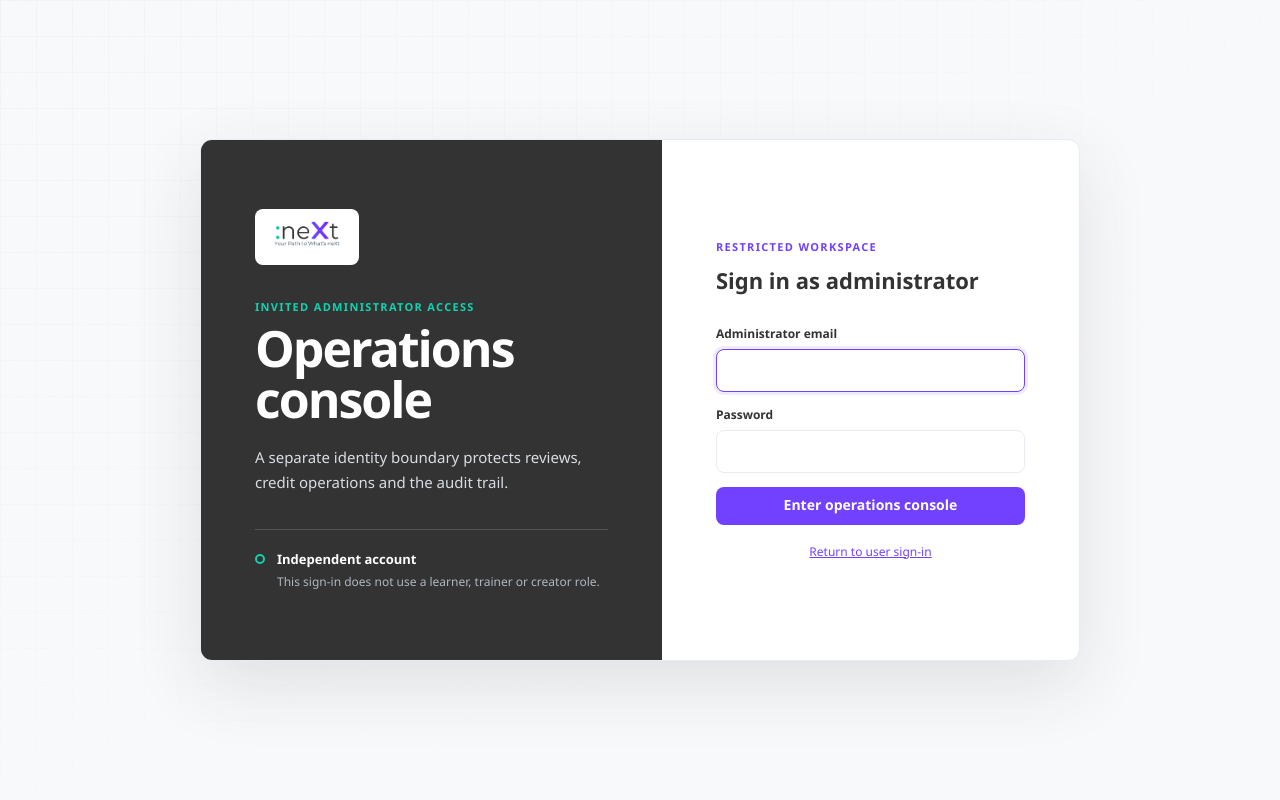
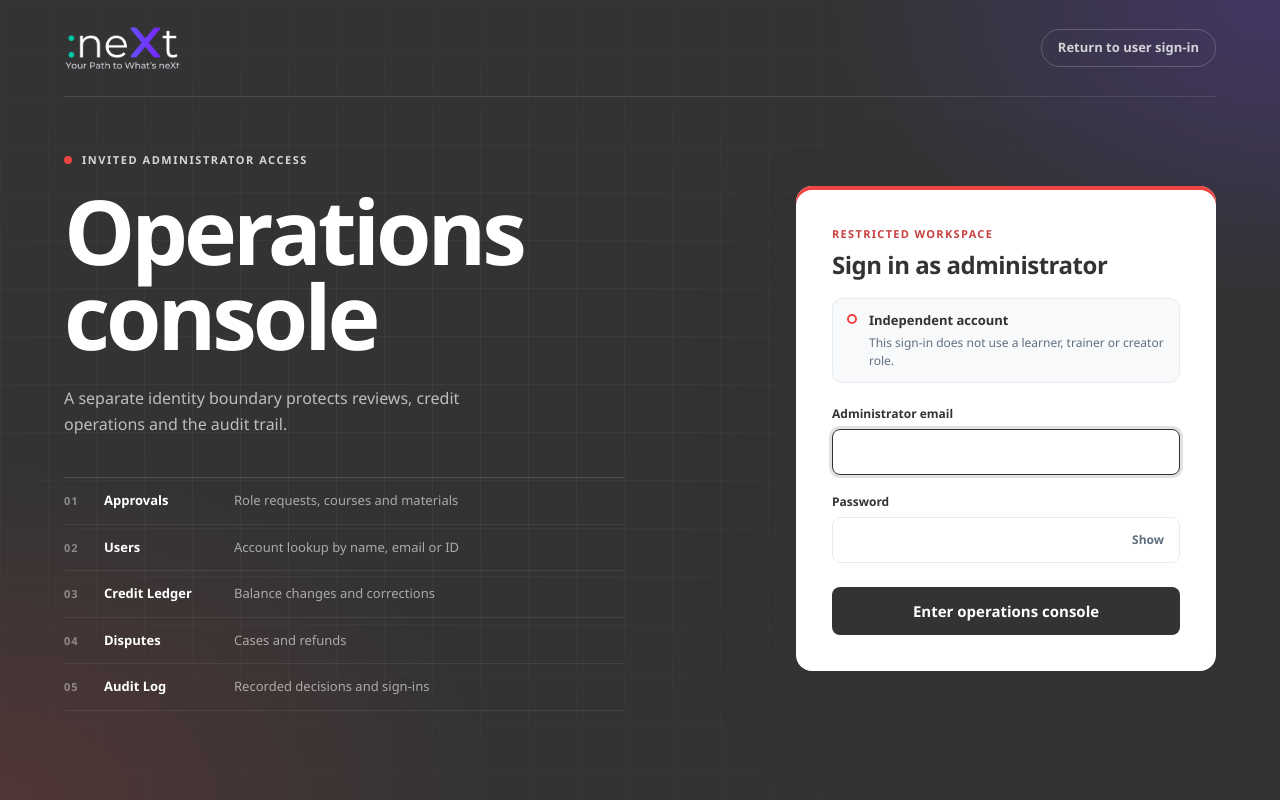
Before and after one commit to 2769824634/CoLearnX, a React (Vite) app in the folder colearnx.client/: page /admin/login in a window 1280 px wide. Built offline with nearby package versions, Linux system fonts and the light colour scheme.

Commit message:
feat(admin): redesign the admin login as an operations console
The admin login looked identical to the user login. Give it a distinct dark console layout listing the areas an administrator manages, with a return link to the user login. Authentication behaviour is unchanged.

```diff
--- a/colearnx.client/src/pages/admin/AdminLoginPage.jsx
+++ b/colearnx.client/src/pages/admin/AdminLoginPage.jsx
@@ -1,9 +1,18 @@
 import { useEffect, useState } from 'react';
 import { Link, Navigate, useLocation } from 'react-router-dom';
 import Logo from '../../components/Logo';
+import PasswordInput from '../../components/PasswordInput';
 import { consumeSessionReplacedMessage, SESSION_REPLACED_MESSAGE } from '../../api/client';
 import useAdminAuth from '../../auth/useAdminAuth';
 import '../../styles/admin.css';
+
+const CONSOLE_AREAS = [
+  ['Approvals', 'Role requests, courses and materials'],
+  ['Users', 'Account lookup by name, email or ID'],
+  ['Credit Ledger', 'Balance changes and corrections'],
+  ['Disputes', 'Cases and refunds'],
+  ['Audit Log', 'Recorded decisions and sign-ins'],
+];
 
 export default function AdminLoginPage() {
   const { login, isAuthenticated, booting } = useAdminAuth();
@@ -47,28 +56,43 @@ export default function AdminLoginPage() {
   }
 
   return (
-    <div className="auth-screen admin-auth-screen">
-      <main className="admin-auth-card" aria-labelledby="admin-login-title">
-        <section className="admin-auth-intro">
-          <Logo />
-          <p className="admin-auth-kicker">Invited administrator access</p>
+    <div className="auth-screen admin-auth-screen admin-console-screen">
+      <header className="admin-console-bar">
+        <Logo tone="dark" />
+        <Link className="admin-return-link" to="/login">Return to user sign-in</Link>
+      </header>
+      <main className="admin-console-layout" aria-labelledby="admin-login-title">
+        <section className="admin-console-intro">
+          <p className="admin-auth-kicker">
+            <span className="admin-restricted-dot" aria-hidden="true" />
+            Invited administrator access
+          </p>
           <h1 id="admin-login-title">Operations console</h1>
           <p className="admin-auth-copy">
             A separate identity boundary protects reviews, credit operations and the audit trail.
           </p>
+          <ol className="admin-console-scope">
+            {CONSOLE_AREAS.map(([label, desc], index) => (
+              <li key={label}>
+                <span aria-hidden="true">{String(index + 1).padStart(2, '0')}</span>
+                <strong>{label}</strong>
+                <em>{desc}</em>
+              </li>
+            ))}
+          </ol>
+        </section>
+
+        <form className="admin-console-form" onSubmit={onSubmit}>
+          <div>
+            <p className="admin-console-eyebrow">Restricted workspace</p>
+            <h2>Sign in as administrator</h2>
+          </div>
           <div className="admin-boundary-note">
             <span className="admin-boundary-mark" aria-hidden="true" />
             <div>
               <strong>Independent account</strong>
               <span>This sign-in does not use a learner, trainer or creator role.</span>
             </div>
-          </div>
-        </section>
-
-        <form className="admin-auth-form" onSubmit={onSubmit}>
-          <div>
-            <p className="admin-form-eyebrow">Restricted workspace</p>
-            <h2>Sign in as administrator</h2>
           </div>
           {location.state?.accessNotice ? (
             <div className="callout warn" role="status">{location.state.accessNotice}</div>
@@ -87,13 +111,10 @@ export default function AdminLoginPage() {
           </div>
           <div className="form-group">
             <label htmlFor="admin-password">Password</label>
-            <input
+            <PasswordInput
               id="admin-password"
-              type="password"
-              autoComplete="current-password"
               value={password}
               onChange={(event) => { setPassword(event.target.value); setError(''); }}
-              required
             />
           </div>
           {error ? (
@@ -102,10 +123,9 @@ export default function AdminLoginPage() {
               {error}
             </div>
           ) : null}
-          <button type="submit" className="btn btn-primary btn-block" disabled={busy}>
+          <button type="submit" className="btn btn-block admin-console-submit" disabled={busy}>
             {busy ? 'Verifying…' : 'Enter operations console'}
           </button>
-          <Link className="admin-return-link" to="/login">Return to user sign-in</Link>
         </form>
       </main>
     </div>
--- a/colearnx.client/src/styles/admin.css
+++ b/colearnx.client/src/styles/admin.css
@@ -1,9 +1,11 @@
-.admin-auth-screen {
+.auth-screen.admin-auth-screen {
   position: relative;
   overflow: hidden;
+  color: var(--white);
   background:
-    linear-gradient(135deg, rgba(114, 65, 255, 0.08), transparent 44%),
-    var(--page-bg);
+    radial-gradient(55% 60% at 0% 100%, color-mix(in srgb, var(--danger) 16%, transparent), transparent 70%),
+    radial-gradient(50% 55% at 100% 0%, color-mix(in srgb, var(--purple) 24%, transparent), transparent 70%),
+    var(--charcoal);
 }
 
 .admin-auth-screen::before {
@@ -11,49 +13,13 @@
   position: absolute;
   inset: 0;
   pointer-events: none;
-  opacity: 0.45;
   background-image:
-    linear-gradient(var(--border) 1px, transparent 1px),
-    linear-gradient(90deg, var(--border) 1px, transparent 1px);
-  background-size: 36px 36px;
-  mask-image: linear-gradient(to bottom right, #000, transparent 68%);
+    linear-gradient(color-mix(in srgb, var(--white) 5%, transparent) 1px, transparent 1px),
+    linear-gradient(90deg, color-mix(in srgb, var(--white) 5%, transparent) 1px, transparent 1px);
+  background-size: 48px 48px;
+  mask-image: radial-gradient(80% 80% at 30% 50%, #000, transparent 85%);
 }
 
-.admin-auth-card {
-  position: relative;
-  z-index: 1;
-  display: grid;
-  grid-template-columns: minmax(0, 1.05fr) minmax(360px, 0.95fr);
-  width: min(880px, calc(100% - 32px));
-  overflow: hidden;
-  border: 1px solid var(--border);
-  border-radius: 12px;
-  background: var(--white);
-  box-shadow: 0 24px 70px rgba(51, 51, 51, 0.12);
-}
-
-.admin-auth-intro {
-  display: flex;
-  flex-direction: column;
-  justify-content: center;
-  min-height: 520px;
-  padding: 54px;
-  color: var(--white);
-  background: var(--charcoal);
-}
-
-.admin-auth-intro .logo {
-  align-self: flex-start;
-  padding: 8px 12px;
-  border-radius: 8px;
-  background: var(--white);
-}
-
-.admin-auth-intro .logo-img {
-  height: 40px;
-}
-
-.admin-auth-kicker,
 .admin-form-eyebrow {
   margin: 34px 0 8px;
   color: var(--teal);
@@ -63,28 +29,178 @@
   text-transform: uppercase;
 }
 
-.admin-auth-intro h1 {
-  max-width: 360px;
+.auth-screen.admin-console-screen {
+  flex-direction: column;
+  align-items: stretch;
+  justify-content: flex-start;
+  padding: 0 clamp(20px, 5vw, 72px) 40px;
+}
+
+.admin-console-bar {
+  position: relative;
+  z-index: 1;
+  display: flex;
+  align-items: center;
+  justify-content: space-between;
+  gap: 16px;
+  width: min(1180px, 100%);
+  margin: 0 auto;
+  padding: 26px 0;
+  border-bottom: 1px solid color-mix(in srgb, var(--white) 10%, transparent);
+}
+
+.admin-console-bar .logo-img {
+  height: 44px;
+}
+
+.admin-return-link {
+  padding: 8px 16px;
+  border: 1px solid color-mix(in srgb, var(--white) 20%, transparent);
+  border-radius: 999px;
+  color: color-mix(in srgb, var(--white) 78%, transparent);
+  font-size: 13px;
+  font-weight: 600;
+  text-decoration: none;
+  transition: border-color 0.16s ease, color 0.16s ease, background-color 0.16s ease;
+}
+
+.admin-return-link:hover {
+  border-color: color-mix(in srgb, var(--white) 45%, transparent);
+  background: color-mix(in srgb, var(--white) 6%, transparent);
+  color: var(--white);
+}
+
+.admin-return-link:focus-visible {
+  outline: 2px solid var(--white);
+  outline-offset: 3px;
+}
+
+.admin-console-layout {
+  position: relative;
+  z-index: 1;
+  flex: 1;
+  display: grid;
+  grid-template-columns: minmax(0, 1.2fr) minmax(360px, 420px);
+  align-items: center;
+  gap: clamp(40px, 7vw, 120px);
+  width: min(1180px, 100%);
+  margin: 0 auto;
+  padding: clamp(40px, 6vh, 72px) 0;
+}
+
+.admin-console-intro {
+  animation: shell-rise 0.6s cubic-bezier(0.16, 1, 0.3, 1) both;
+}
+
+.admin-auth-kicker {
+  display: inline-flex;
+  align-items: center;
+  gap: 10px;
+  margin: 0 0 20px;
+  color: color-mix(in srgb, var(--white) 80%, transparent);
+  font-size: 11px;
+  font-weight: 700;
+  letter-spacing: 0.14em;
+  text-transform: uppercase;
+}
+
+.admin-restricted-dot {
+  width: 8px;
+  height: 8px;
+  border-radius: 50%;
+  background: var(--danger);
+  animation: admin-restricted-pulse 2.4s ease-out 0.8s 3;
+}
+
+@keyframes admin-restricted-pulse {
+  0% { box-shadow: 0 0 0 0 color-mix(in srgb, var(--danger) 55%, transparent); }
+  70%, 100% { box-shadow: 0 0 0 10px color-mix(in srgb, var(--danger) 0%, transparent); }
+}
+
+.admin-console-intro h1 {
+  max-width: 9ch;
   margin: 0;
-  font-size: clamp(32px, 5vw, 50px);
-  line-height: 1.02;
-  letter-spacing: -0.04em;
+  font-size: clamp(46px, 7vw, 92px);
+  line-height: 0.95;
+  letter-spacing: -0.045em;
 }
 
 .admin-auth-copy {
-  max-width: 390px;
-  margin: 20px 0 34px;
-  color: #d8dde3;
-  font-size: 15px;
+  max-width: 440px;
+  margin: 26px 0 40px;
+  color: color-mix(in srgb, var(--white) 68%, transparent);
+  font-size: 16px;
   line-height: 1.65;
+}
+
+.admin-console-scope {
+  max-width: 560px;
+  margin: 0;
+  padding: 0;
+  list-style: none;
+  border-top: 1px solid color-mix(in srgb, var(--white) 14%, transparent);
+}
+
+.admin-console-scope li {
+  display: grid;
+  grid-template-columns: 40px 130px minmax(0, 1fr);
+  align-items: baseline;
+  padding: 13px 0;
+  border-bottom: 1px solid color-mix(in srgb, var(--white) 8%, transparent);
+  font-size: 13px;
+}
+
+.admin-console-scope span {
+  color: color-mix(in srgb, var(--white) 42%, transparent);
+  font-size: 11px;
+  font-weight: 700;
+  font-variant-numeric: tabular-nums;
+  letter-spacing: 0.08em;
+}
+
+.admin-console-scope em {
+  color: color-mix(in srgb, var(--white) 58%, transparent);
+  font-style: normal;
+}
+
+.admin-console-form {
+  display: flex;
+  flex-direction: column;
+  padding: 40px 36px 36px;
+  border-radius: 16px;
+  color: var(--charcoal);
+  background: var(--white);
+  box-shadow:
+    inset 0 4px 0 var(--danger),
+    0 40px 90px -30px color-mix(in srgb, var(--charcoal) 90%, transparent);
+  animation: shell-rise 0.6s 0.08s cubic-bezier(0.16, 1, 0.3, 1) both;
+}
+
+.admin-console-eyebrow {
+  margin: 0 0 8px;
+  color: color-mix(in srgb, var(--danger) 80%, var(--charcoal));
+  font-size: 11px;
+  font-weight: 700;
+  letter-spacing: 0.12em;
+  text-transform: uppercase;
+}
+
+.admin-console-form h2 {
+  margin: 0 0 20px;
+  font-size: 24px;
+  line-height: 1.15;
+  letter-spacing: -0.02em;
 }
 
 .admin-boundary-note {
   display: flex;
   align-items: flex-start;
   gap: 12px;
-  padding-top: 20px;
-  border-top: 1px solid rgba(255, 255, 255, 0.16);
+  margin-bottom: 22px;
+  padding: 12px 14px;
+  border: 1px solid var(--border);
+  border-radius: 10px;
+  background: var(--chrome);
 }
 
 .admin-boundary-mark {
@@ -92,7 +208,7 @@
   height: 10px;
   margin-top: 4px;
   flex: 0 0 auto;
-  border: 2px solid var(--teal);
+  border: 2px solid var(--danger);
   border-radius: 50%;
 }
 
@@ -106,32 +222,46 @@
 }
 
 .admin-boundary-note span {
-  margin-top: 4px;
-  color: #aeb7c0;
+  margin-top: 3px;
+  color: var(--slate);
   font-size: 12px;
   line-height: 1.5;
 }
 
-.admin-auth-form {
-  display: flex;
-  flex-direction: column;
-  justify-content: center;
-  padding: 54px;
+.admin-console-form .form-group {
+  margin-bottom: 18px;
 }
 
-.admin-auth-form .admin-form-eyebrow {
-  margin-top: 0;
-  color: var(--purple);
+.admin-console-form .form-group input {
+  min-height: 46px;
+  font-size: 15px;
 }
 
-.admin-auth-form h2 {
-  margin: 0 0 28px;
-  font-size: 22px;
+.admin-console-form .form-group input:focus {
+  border-color: var(--charcoal);
+  box-shadow: 0 0 0 3px color-mix(in srgb, var(--charcoal) 14%, transparent);
 }
 
-.admin-auth-form input:focus-visible {
-  outline: 3px solid var(--purple-soft);
-  border-color: var(--purple);
+.admin-console-form .password-toggle:focus-visible {
+  outline-color: var(--charcoal);
+}
+
+.btn.admin-console-submit {
+  min-height: 48px;
+  margin-top: 6px;
+  color: var(--white);
+  background: var(--charcoal);
+  font-size: 15px;
+}
+
+.btn.admin-console-submit:not(:disabled):hover {
+  background: color-mix(in srgb, var(--charcoal) 82%, var(--purple));
+  box-shadow: 0 10px 24px -10px color-mix(in srgb, var(--charcoal) 70%, transparent);
+}
+
+.admin-console-submit:focus-visible {
+  outline: 3px solid color-mix(in srgb, var(--charcoal) 30%, transparent);
+  outline-offset: 2px;
 }
 
 .admin-auth-error {
@@ -145,16 +275,10 @@
   text-align: center;
 }
 
-.admin-return-link {
-  margin-top: 18px;
-  font-size: 12px;
-  text-align: center;
-}
-
 .admin-session-status {
   position: relative;
   z-index: 1;
-  color: var(--slate);
+  color: color-mix(in srgb, var(--white) 72%, transparent);
 }
 
 .auth-secondary-entry {
@@ -697,32 +821,63 @@
   border: 0;
 }
 
-@media (max-width: 760px) {
-  .admin-auth-card {
+@media (max-width: 960px) {
+  .admin-console-layout {
     grid-template-columns: 1fr;
-    margin: 20px 0;
+    align-items: start;
+    gap: 32px;
+    max-width: 560px;
   }
 
-  .admin-auth-intro {
-    min-height: auto;
-    padding: 34px 28px;
+  .admin-console-intro h1 {
+    max-width: none;
+    font-size: clamp(40px, 9vw, 60px);
   }
 
-  .admin-auth-copy,
-  .admin-boundary-note {
+  .admin-auth-copy {
+    margin: 18px 0 24px;
+  }
+}
+
+@media (max-width: 760px) {
+  .admin-console-bar {
+    padding: 18px 0;
+  }
+
+  .admin-console-bar .logo-img {
+    height: 36px;
+  }
+
+  .admin-return-link {
+    padding: 7px 12px;
+    font-size: 12px;
+  }
+
+  .admin-console-layout {
+    padding: 28px 0 8px;
+  }
+
+  .admin-console-scope li {
+    grid-template-columns: 32px minmax(0, 1fr);
+    padding: 10px 0;
+  }
+
+  .admin-console-scope em {
     display: none;
   }
 
-  .admin-auth-kicker {
-    margin-top: 26px;
+  .admin-console-form {
+    padding: 30px 22px 26px;
+  }
+}
+
+@media (max-width: 600px) {
+  .admin-console-scope {
+    display: none;
   }
 
-  .admin-auth-intro h1 {
-    font-size: 32px;
-  }
-
-  .admin-auth-form {
-    padding: 34px 28px;
+  .admin-auth-copy {
+    margin-bottom: 4px;
   }
 
   .admin-foundation-grid {
```
Also changed, not shown: 1 other file (tests, documents, lock files or other folders).
